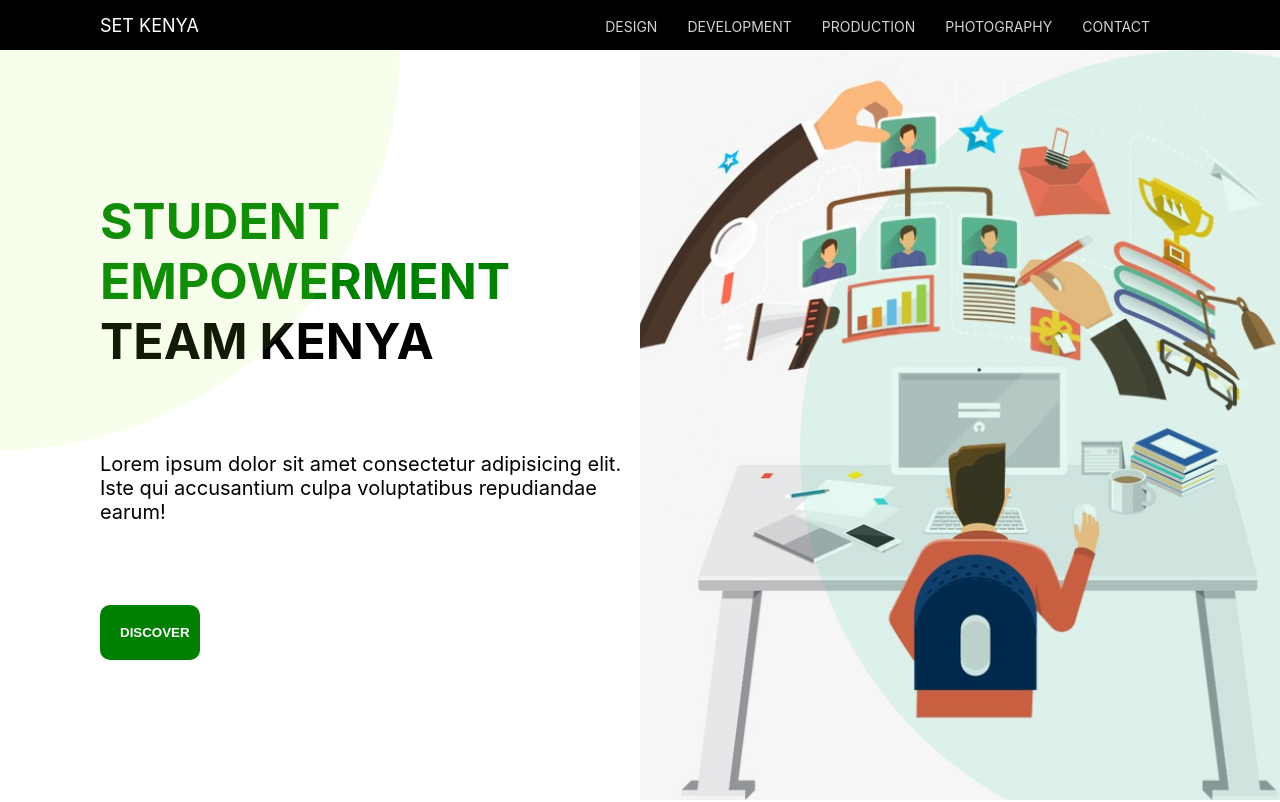
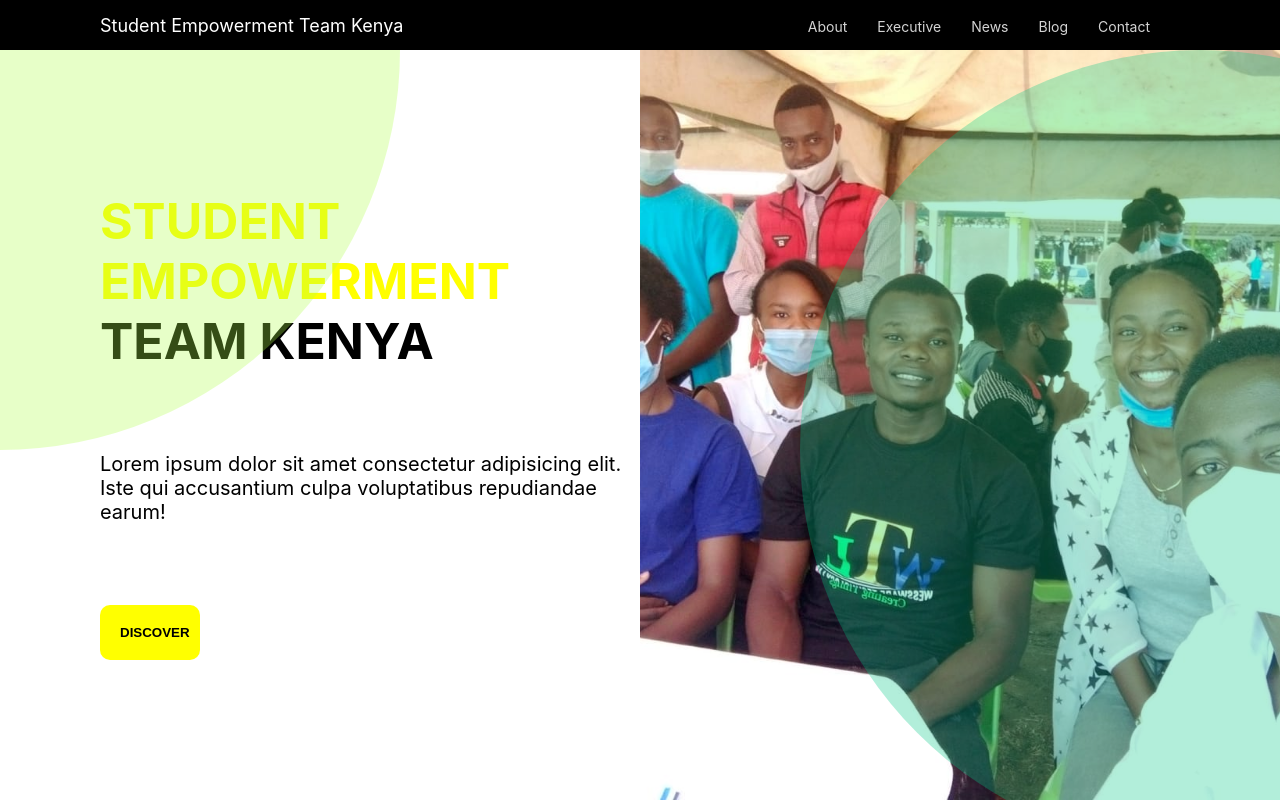
Before and after one commit to wessware/set_kenya_web_v3, a Next.js app: page / in a window 1280 px wide. Shown: the top 802 px of the page. Built offline with nearby package versions, Linux system fonts and the light colour scheme.

Commit message:
content update

```diff
--- a/components/Intro.tsx
+++ b/components/Intro.tsx
@@ -18,7 +18,7 @@ const Intro = () => {
             <button className={styles.button}>DISCOVER</button>
         </div>
         <div className={styles.card}>
-            <Image src='/img/blog4.jpg' alt='' layout='fill' objectFit='cover'/>
+            <Image src='/img/bg7.jpg' alt='' layout='fill' objectFit='cover'/>
         </div>
 
     </div>
--- a/components/Navbar.tsx
+++ b/components/Navbar.tsx
@@ -5,22 +5,22 @@ import styles from '../styles/Navbar.module.css'
 const Navbar = () => {
   return (
     <div className={styles.container}>
-      <Link href='/'>SET KENYA</Link>
+      <Link href='/'>Student Empowerment Team Kenya</Link>
       <ul className={styles.list}>
         <li className={styles.listItem}>
-          <Link href="/products/design">DESIGN</Link>
+          <Link href="/set/about">About</Link>
         </li>
         <li className={styles.listItem}>
-          <Link href="/products/development">DEVELOPMENT</Link>
+          <Link href="/set/executive">Executive</Link>
         </li>
         <li className={styles.listItem}>
-          <Link href="/products/production">PRODUCTION</Link>
+          <Link href="/set/news">News</Link>
         </li>
         <li className={styles.listItem}>
-          <Link href="/products/photography">PHOTOGRAPHY</Link>
+          <Link href="/set/blog">Blog</Link>
         </li>
         <li className={styles.listItem}>
-          <Link href="/products/contact">CONTACT</Link>
+          <Link href="/set/contact">Contact</Link>
         </li>
       </ul>
 
--- a/styles/Intro.module.css
+++ b/styles/Intro.module.css
@@ -19,7 +19,7 @@
     margin: 0;
 }
 .brand {
-    color: green;
+    color: yellow;
 }
 .desc {
     font-size: 20px;
@@ -27,9 +27,9 @@
 }
 .button {
     border: none;
-    background-color: green;
-    color: white;
-    font-weight: bold;
+    background-color: yellow;
+    color: black;
+    font-weight: bolder;
     width: 100px;
     padding: 20px;
     border-radius: 10px;
--- a/styles/globals.css
+++ b/styles/globals.css
@@ -31,5 +31,5 @@ a {
   border-radius: 50%;
   position: absolute;
   z-index: 999;
-  opacity: 0.1;
+  opacity: 0.3;
 }
```
